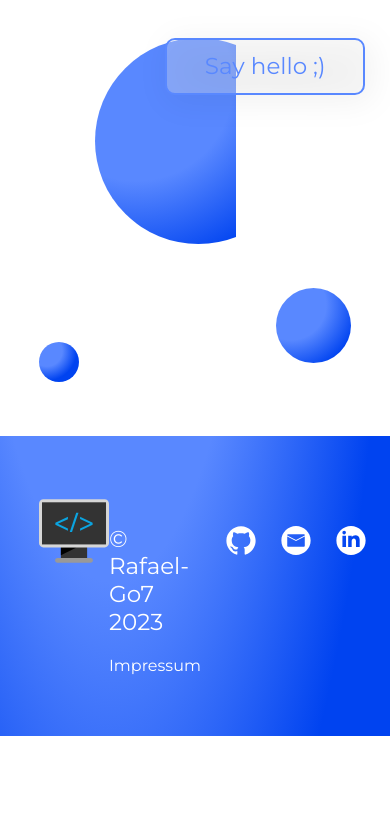
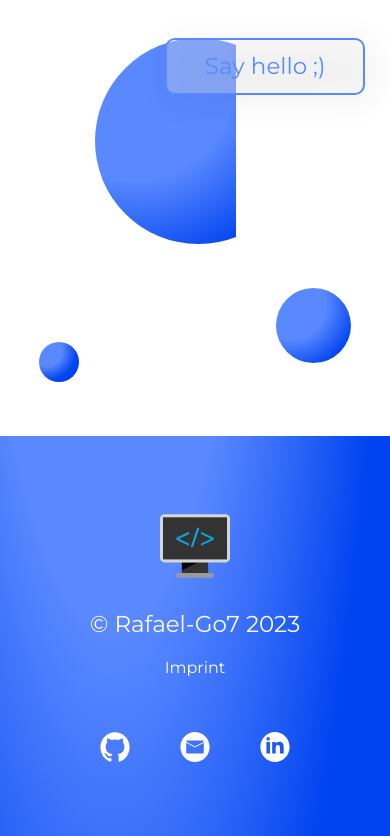
Before and after one commit to Rafael-Go7/Rafael-Go7_Portfolio, an Angular app: page / in a window 390 px wide. Shown: the part 5874-6710 px from the top of the page. Before the commit the page ends 6610 px from the top, so only its background shows below. Built offline with nearby package versions, Linux system fonts and the light colour scheme.

Commit message:
Footer-Component responsive Design preFinal_1

```diff
--- a/src/app/3_skills-set/skills-set.component.scss
+++ b/src/app/3_skills-set/skills-set.component.scss
@@ -72,6 +72,10 @@
     margin-top: 10px;
 }
 
+
+//    ----   Responsive Design   ----   //
+
+
 @media screen and (min-width: 320px) and (max-width: 830px) {
 
     .skillsSetMajor{
--- a/src/app/6_footer/footer.component.html
+++ b/src/app/6_footer/footer.component.html
@@ -6,7 +6,7 @@
 
             <div class="copyright">
                  &#169; Rafael-Go7 2023
-                <a href="#">Impressum</a>
+                 <a href="#">Imprint</a>
             </div>
 
                 <div class="digitalLinks_footer">
--- a/src/app/6_footer/footer.component.scss
+++ b/src/app/6_footer/footer.component.scss
@@ -7,7 +7,6 @@ footer{
     display: flex;
     flex-direction: column;
     justify-content: center;
-
 }
 
 .footerCentral{
@@ -72,3 +71,28 @@ footer{
         }
     }
 }
+
+
+//    ----   Responsive Design   ----   //
+
+
+@media screen and (min-width: 280px) and (max-width: 830px) {
+
+    footer{
+        height: 400px;
+    }
+
+    .footerCentral{
+        flex-direction: column;
+        justify-content: center;
+        align-items: center;
+        margin-top: 30px;
+    }
+
+    .digiT{
+        img{
+            margin-left: 0;
+            margin: 25px;
+        }
+    }
+}
```
